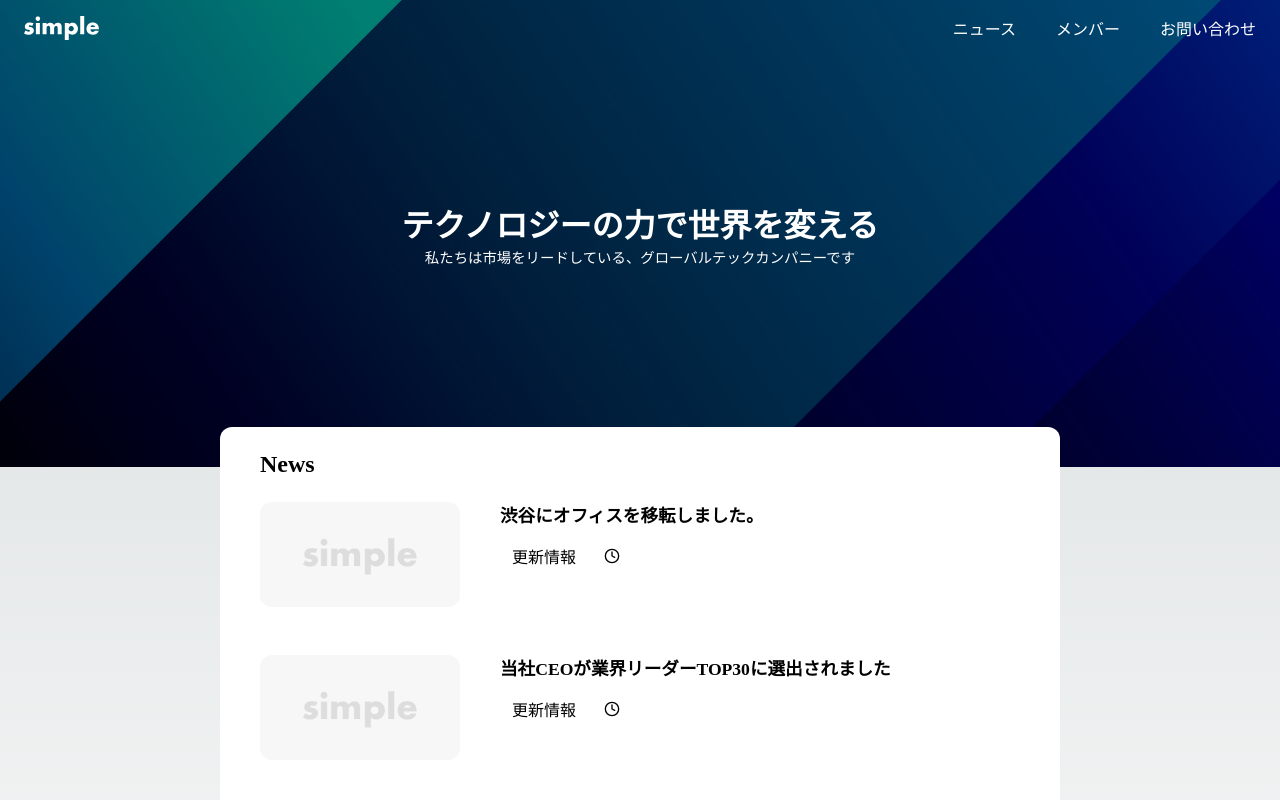
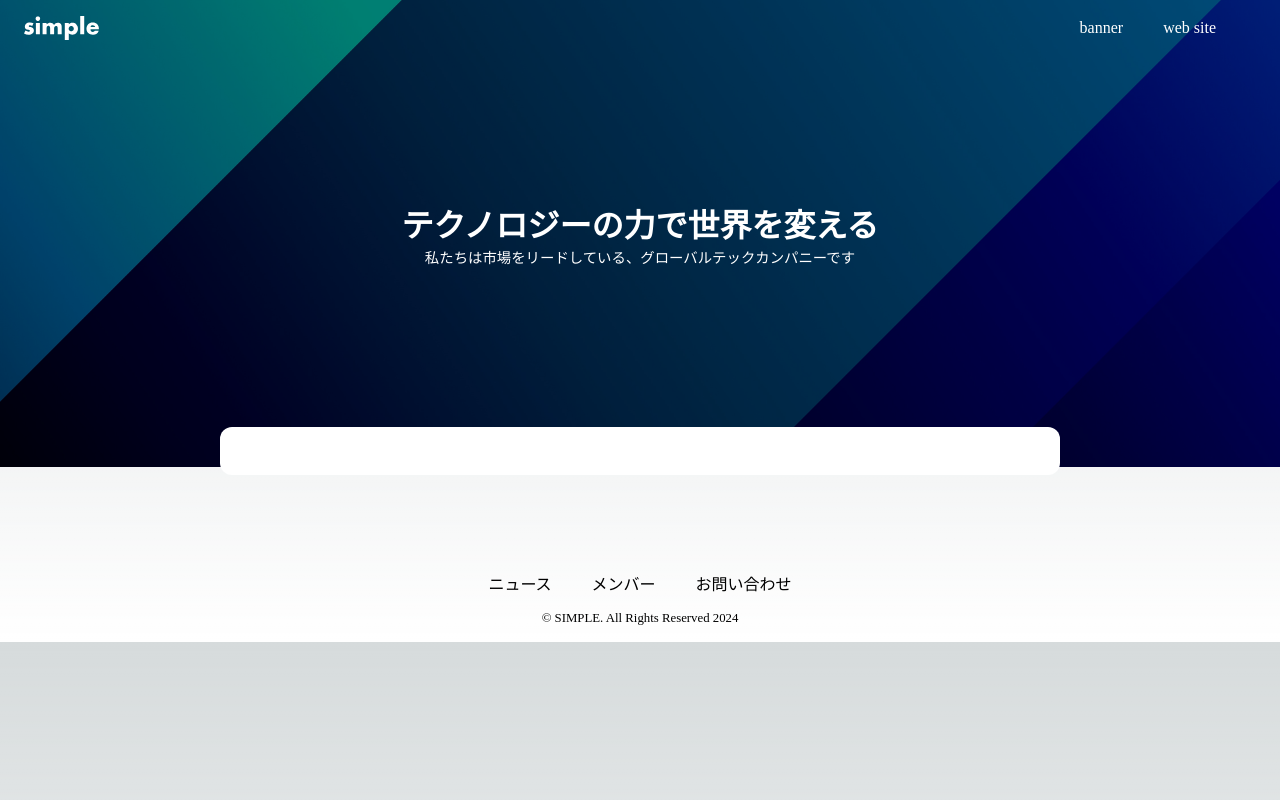
Before and after one commit to Sakai-To241202/mcms, a Next.js app: page / in a window 1280 px wide. Shown: the top 800 px of the page. Built offline with nearby package versions, Linux system fonts and the light colour scheme.

Commit message:
gtm追加

```diff
--- a/app/_components/Menu/index.tsx
+++ b/app/_components/Menu/index.tsx
@@ -18,13 +18,13 @@
        <nav className={styles.nav} id="navigation" aria-hidden={!isOpen}>
         <ul className={styles.items}>
           <li>
-            <Link href="/news">ニュース</Link>
+            <Link href="/banner">banner</Link>
           </li>
           <li>
-            <Link href="/members">メンバー</Link>
+            <Link href="/website">web site</Link>
           </li>
           <li>
-            <Link href="/contact">お問い合わせ</Link>
+            {/* <Link href="/contact">お問い合わせ</Link> */}
           </li>
         </ul>
         {/* <button className={cx(styles.button, styles.close)} onClick={close}>
--- a/app/layout.tsx
+++ b/app/layout.tsx
@@ -16,7 +16,28 @@
 }>) {
   return (
     <html lang="en">
+       <head>
+          {/* GTM HEAD スクリプト */}
+          <script
+            dangerouslySetInnerHTML={{
+              __html: `
+                (function(w,d,s,l,i){w[l]=w[l]||[];w[l].push({'gtm.start':
+                new Date().getTime(),event:'gtm.js'});var f=d.getElementsByTagName(s)[0],
+                j=d.createElement(s),dl=l!='dataLayer'?'&l='+l:'';j.async=true;j.src=
+                'https://www.googletagmanager.com/gtm.js?id='+i+dl;f.parentNode.insertBefore(j,f);
+                })(window,document,'script','dataLayer','GTM-5N5JNJM9');`, // GTMのIDを設定
+            }}
+          />
+      </head>
     <body >
+    <noscript>
+          <iframe
+            src="https://www.googletagmanager.com/ns.html?id=GTM-5N5JNJM9"
+            height="0"
+            width="0"
+            style={{ display: 'none', visibility: 'hidden' }}
+          ></iframe>
+        </noscript>
       <Header />
       {children}
       <Footer />
--- a/app/page.tsx
+++ b/app/page.tsx
@@ -6,53 +6,53 @@
 import { News } from '@/app/_libs/microcms';
 
 
-const data: {
-  contents: News[]} = {
-    contents: [
-      {
-        id: "1",
-        title:
-        "渋谷にオフィスを移転しました。",
-        category: {
-          name: "更新情報",
-        },
-        publishedAt: "2025/01/01",
-        createdAt: "2025/01/01",
-      },
-    {
-      id:"2",
-      title: "当社CEOが業界リーダーTOP30に選出されました",
-      category: {
-        name: "更新情報",
-      },
-      publishedAt: "2025/01/01",
-      createdAt: "2025/01/01",
-    },
-      {
-        id:"3",
-        title: "テストの記事です",
-        category: {
-          name: "更新情報",
-        },
-      publishedAt: "2025/01/01",
-      createdAt: "2025/01/01",
-    },
-      {
-        id:"4",
-        title: "テストの記事です",
-        category: {
-          name: "更新情報",
-        },
-      publishedAt: "2025/01/01",
-      createdAt: "2025/01/01",
-    },
-    ],
-  };
+// const data: {
+//   contents: News[]} = {
+//     contents: [
+//       {
+//         id: "1",
+//         title:
+//         "渋谷にオフィスを移転しました。",
+//         category: {
+//           name: "更新情報",
+//         },
+//         publishedAt: "2025/01/01",
+//         createdAt: "2025/01/01",
+//       },
+//     {
+//       id:"2",
+//       title: "当社CEOが業界リーダーTOP30に選出されました",
+//       category: {
+//         name: "更新情報",
+//       },
+//       publishedAt: "2025/01/01",
+//       createdAt: "2025/01/01",
+//     },
+//       {
+//         id:"3",
+//         title: "テストの記事です",
+//         category: {
+//           name: "更新情報",
+//         },
+//       publishedAt: "2025/01/01",
+//       createdAt: "2025/01/01",
+//     },
+//       {
+//         id:"4",
+//         title: "テストの記事です",
+//         category: {
+//           name: "更新情報",
+//         },
+//       publishedAt: "2025/01/01",
+//       createdAt: "2025/01/01",
+//     },
+//     ],
+//   };
 
 
 export default function Home() {
   const name = "市場をリードしている、グローバルテックカンパニー";
-  const sliceData = data.contents.slice(0,4);
+  // const sliceData = data.contents.slice(0,4);
   // const sliceData = [];
   return (
     <>
@@ -70,11 +70,11 @@
       />
     </section>
     <section className={styles.news}>
-        <h2 className={styles.newsTitle}>News</h2>
+        {/* <h2 className={styles.newsTitle}>News</h2>
         <NewsList news={sliceData}/>
         <div className={styles.newsLink}>
           <ButtonLink href="/news">もっとみる</ButtonLink>
-        </div>
+        </div> */}
       </section>
     </>
   );
```
Also changed, not shown: app/website/layout.tsx (renamed from app/members/layout.tsx), app/website/page.module.css (renamed from app/members/page.module.css), app/website/page.tsx (renamed from app/members/page.tsx).
